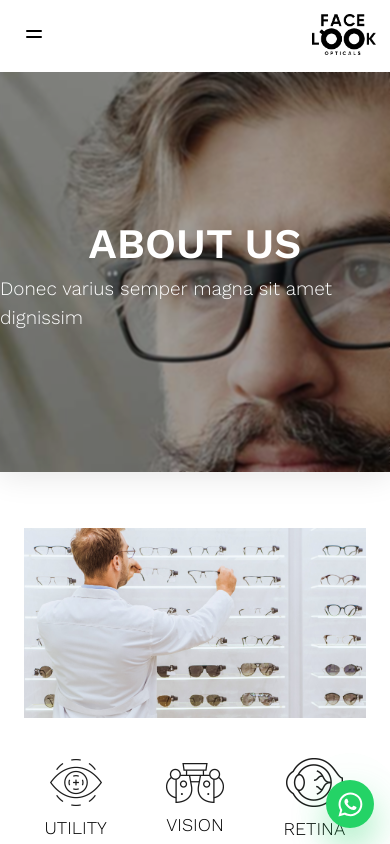
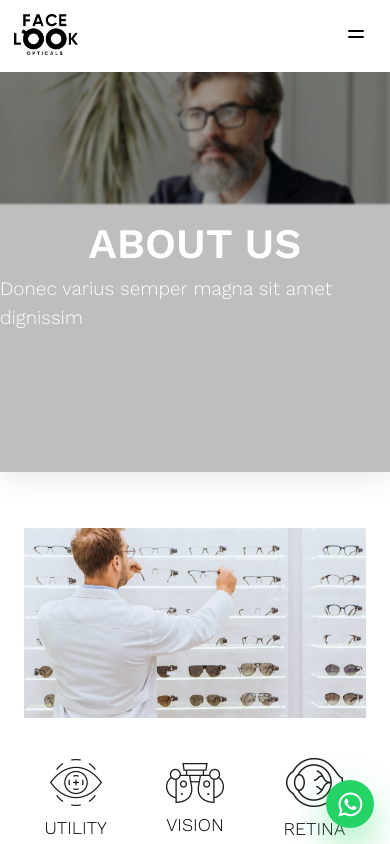
Before and after one commit to vineesht88/facelook, a React (Vite) app: page /about in a window 390 px wide. Shown: the top 844 px of the page. Built offline with nearby package versions, Linux system fonts and the light colour scheme.

Commit message:
homepage

```diff
--- a/src/assets/style/_header.scss
+++ b/src/assets/style/_header.scss
@@ -285,6 +285,7 @@
         .page-header {
             padding: 14px 14px 16px;
             gap: 0;
+            flex-direction: row-reverse;
         }
 
         .page-header .logo-wrapper {
--- a/src/assets/style/_mixins.scss
+++ b/src/assets/style/_mixins.scss
@@ -186,7 +186,7 @@ backdrop-filter: blur(1px);
         img{
             width: 100%;
             height: 130px;
-            object-fit: cover;
+            object-fit: contain;
             margin-bottom: 10px;
         }
 
--- /dev/null
+++ b/src/assets/style/_responsive.scss
@@ -0,0 +1,3 @@
+@media (max-width: 480px) {}
+@media (max-width: 768px) {}
+@media (min-width: 1024px) {}
--- a/src/assets/style/main.scss
+++ b/src/assets/style/main.scss
@@ -11,4 +11,5 @@
 @use './banner';
 @use './variables';
 @use './mixins';
+@use './responsive';
 @use './preloader';
--- a/src/pages/AboutPage.tsx
+++ b/src/pages/AboutPage.tsx
@@ -25,7 +25,7 @@ export default function AboutPage(): ReactElement {
           backgroundAttachment: 'fixed',
           backgroundPosition: 'top',
           backgroundRepeat: 'no-repeat',
-          backgroundSize: 'auto',
+          backgroundSize: 'contain',
           minHeight: '400px',
           display: 'flex',
           alignItems: 'center',
--- a/src/pages/ContactPage.tsx
+++ b/src/pages/ContactPage.tsx
@@ -13,7 +13,7 @@ export default function ContactPage(): ReactElement {
           backgroundAttachment: 'fixed',
           backgroundPosition: 'top',
           backgroundRepeat: 'no-repeat',
-          backgroundSize: 'auto',
+          backgroundSize: 'contain',
           minHeight: '400px',
           display: 'flex',
           alignItems: 'center',
--- a/src/pages/ProductPage.tsx
+++ b/src/pages/ProductPage.tsx
@@ -202,7 +202,7 @@ Could you share more details?`
           backgroundAttachment: 'fixed',
           backgroundPosition: 'top',
           backgroundRepeat: 'no-repeat',
-          backgroundSize: 'auto',
+          backgroundSize: 'contain',
           minHeight: '400px',
           display: 'flex',
           alignItems: 'center',
```
